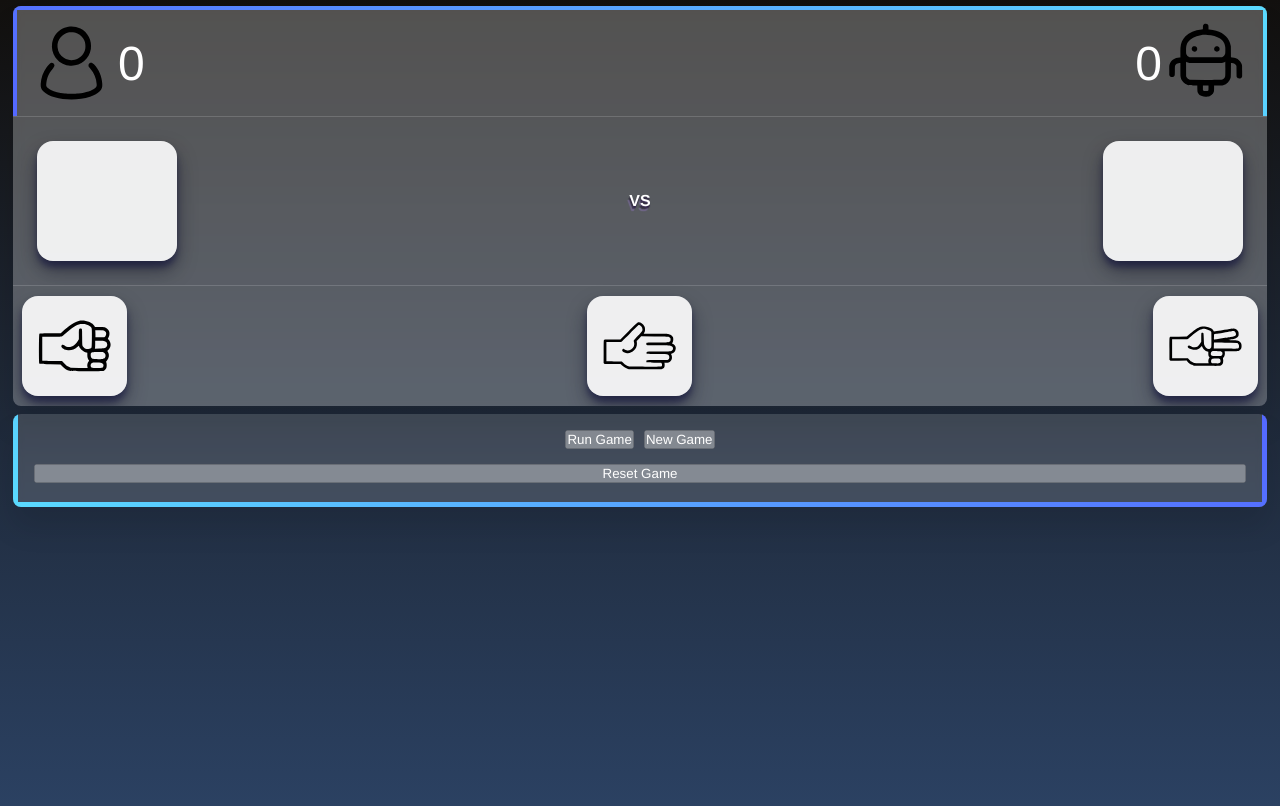
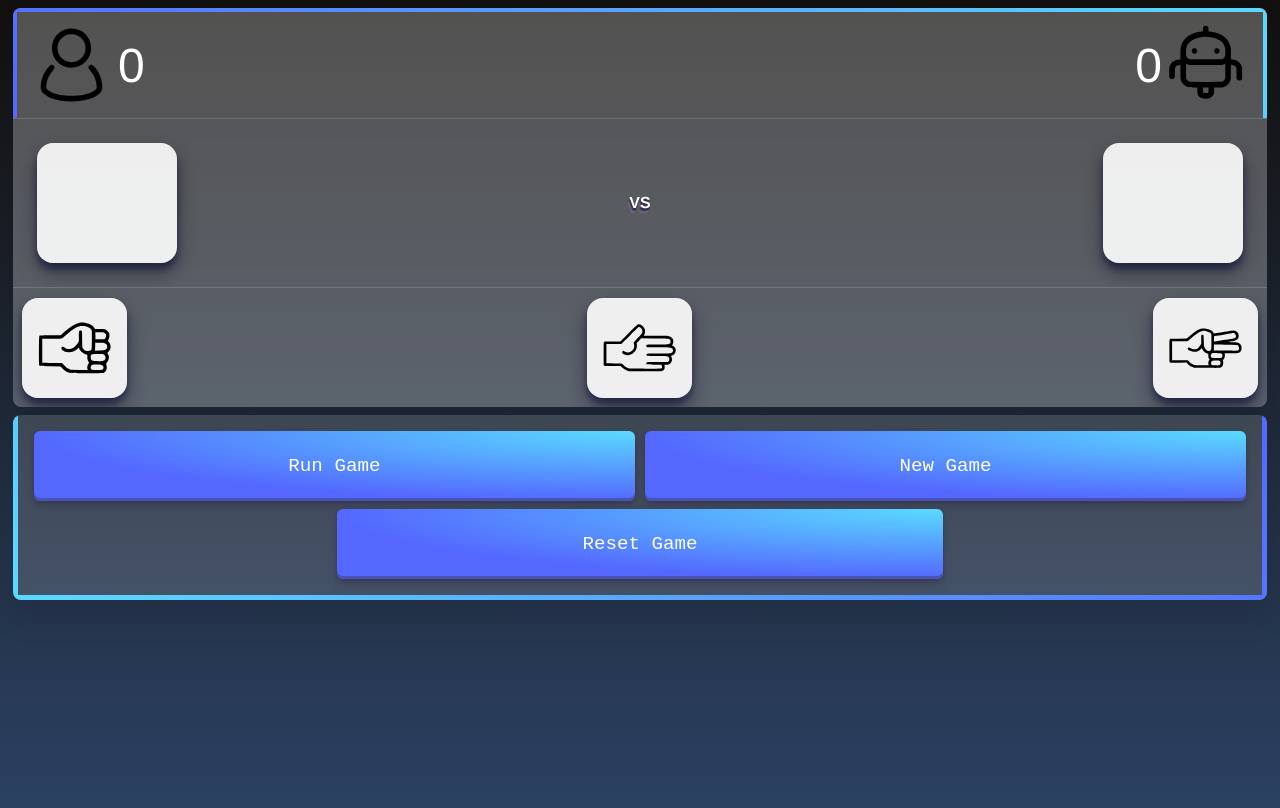
Before and after one commit to JakubJurkian/Rock-Paper-Scissors, a website: page index.html in a window 1280 px wide. Drawn offline with Linux system fonts and the light colour scheme.

Commit message:
styled buttons & used SASS feature mixin

```diff
--- a/assets/styles/style.scss
+++ b/assets/styles/style.scss
@@ -1,4 +1,15 @@
 $color-primary: rgba(255, 255, 255, 0.15);
+
+@mixin box-styles {
+  overflow: hidden;
+  width: 98%;
+  min-width: 350px;
+  margin: 0.5rem auto;
+  background-color: $color-primary;
+  backdrop-filter: blur(5px);
+  box-shadow: 0 20px 30px rgba(0, 0, 0, 0.1);
+  border-radius: 8px;
+}
 
 * {
   box-sizing: border-box;
@@ -15,16 +26,9 @@ body {
 }
 
 .container {
+  @include box-styles;
   display: flex;
   flex-direction: column;
-  overflow: hidden;
-  width: 98%;
-  min-width: 350px;
-  margin: 0.4rem auto;
-  border-radius: 8px;
-  background-color: $color-primary;
-  backdrop-filter: blur(5px);
-  box-shadow: 0 20px 30px rgba(0, 0, 0, 0.1);
 }
 
 img {
@@ -107,16 +111,9 @@ img {
 }
 
 .result {
-  overflow: hidden;
+  @include box-styles;
   font-size: 2rem;
-  width: 98%;
-  min-width: 350px;
-  margin: 0.5rem auto;
-  background-color: $color-primary;
-  backdrop-filter: blur(5px);
   text-align: center;
-  box-shadow: 0 20px 30px rgba(0, 0, 0, 0.1);
-  border-radius: 8px;
 }
 
 .border-helper {
@@ -136,3 +133,28 @@ img {
   margin-top: 0.5rem;
   width: 100%;
 }
+
+.button-primary {
+  appearance: none;
+  background-image: radial-gradient(
+    100% 100% at 100% 0,
+    #5adaff 0,
+    #5468ff 100%
+  );
+  border: 0;
+  border-radius: 6px;
+  box-shadow: rgba(45, 35, 66, 0.4) 0 2px 4px,
+    rgba(45, 35, 66, 0.3) 0 7px 13px -3px, rgba(58, 65, 111, 0.5) 0 -3px 0 inset;
+  color: #fff;
+  cursor: pointer;
+  font-family: 'JetBrains Mono', monospace;
+  width: 50%;
+  height: 70px;
+  padding: 0 1rem;
+  position: relative;
+  transition: all 1s;
+  transition: box-shadow 0.15s, transform 0.15s;
+  user-select: none;
+  text-align: center;
+  font-size: 1.2rem;
+}
--- a/index.html
+++ b/index.html
@@ -55,10 +55,10 @@
       <div class="border-helper">
         <p class="text-result"></p>
         <div class="result-buttons">
-          <button class="result-btn button-29" disabled>Run Game</button>
-          <button class="clear-btn button-29" disabled>New Game</button>
+          <button class="result-btn button-primary" disabled>Run Game</button>
+          <button class="clear-btn button-primary" disabled>New Game</button>
         </div>
-        <button class="reset-btn button-29" disabled>Reset Game</button>
+        <button class="reset-btn button-primary" disabled>Reset Game</button>
       </div>
     </section>
   </body>
```
Also changed, not shown: assets/styles/style.css, 1 other file.
